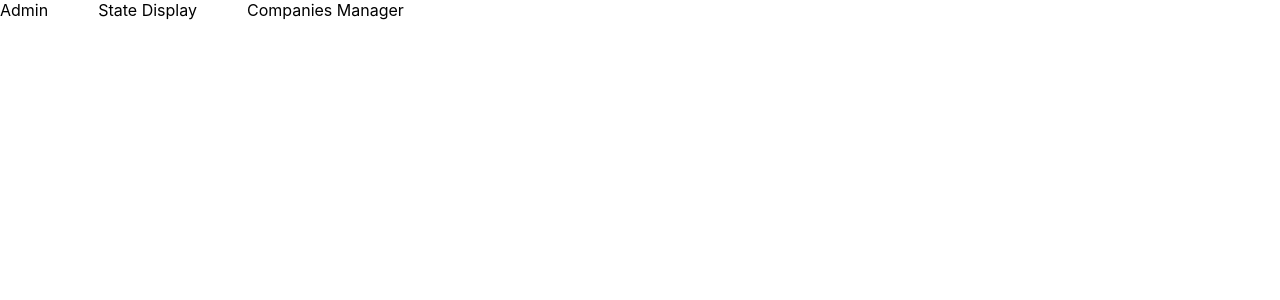
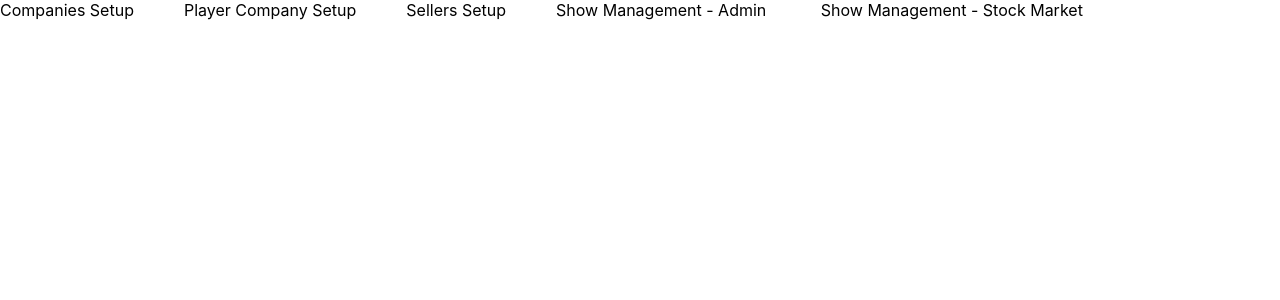
Before and after one commit to Diana0604/ictheatre-admin-frontend, a Next.js app: page / in a window 1280 px wide. Shown: the top 300 px of the page. Built offline with nearby package versions, Linux system fonts and the light colour scheme.

Commit message:
add navbar

```diff
--- a/components/navbar/NavBar.tsx
+++ b/components/navbar/NavBar.tsx
@@ -5,9 +5,11 @@ import NavItem from "./NavItem";
  * List of menues in the page that we want to display in the navbar
  */
 const MENU_LIST = [
-  { text: "Admin", href: "/admin" },
-  { text: "State Display", href: "/state" },
-  { text: "Companies Manager", href: "/companies" },
+  { text: "Companies Setup", href: "/database/companies" },
+  { text: "Player Company Setup", href: "/database/audiencecompany" },
+  { text: "Sellers Setup", href: "/database/sellers" },
+  { text: "Show Management - Admin ", href: "/showmanagement/admin" },
+  { text: "Show Management - Stock Market", href: "/showmanagement/stockmarket" },
 ];
 
 /**
--- a/pages/database/audiencecompany.tsx
+++ b/pages/database/audiencecompany.tsx
@@ -1,7 +1,8 @@
 import React from "react";
+import Navbar from "../../components/navbar/NavBar";
 
 const AudienceCompany = () => {
-  return <>Audience company page</>
+  return <><Navbar/>Audience company page</>
 }
 
 export default AudienceCompany
```
